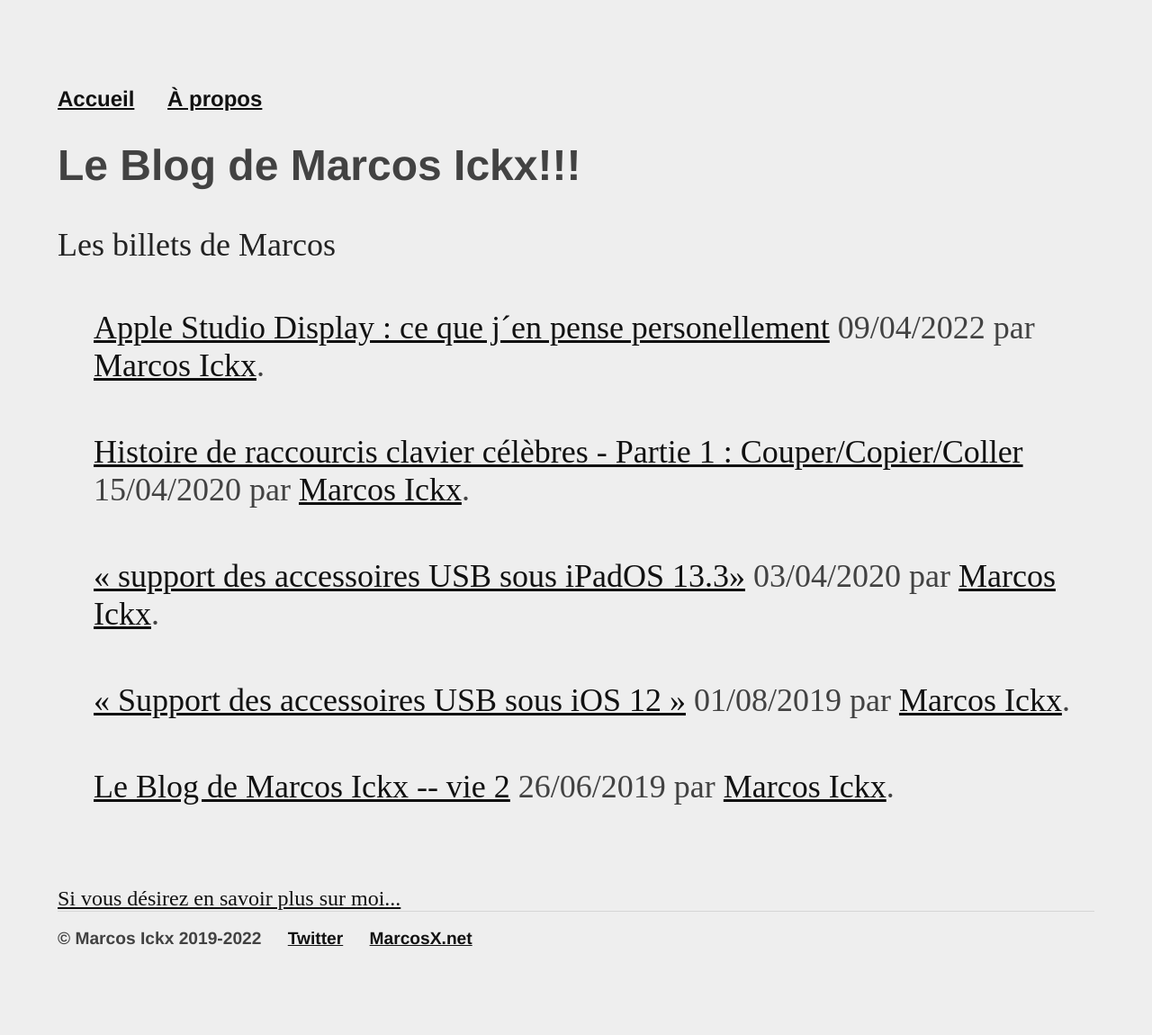
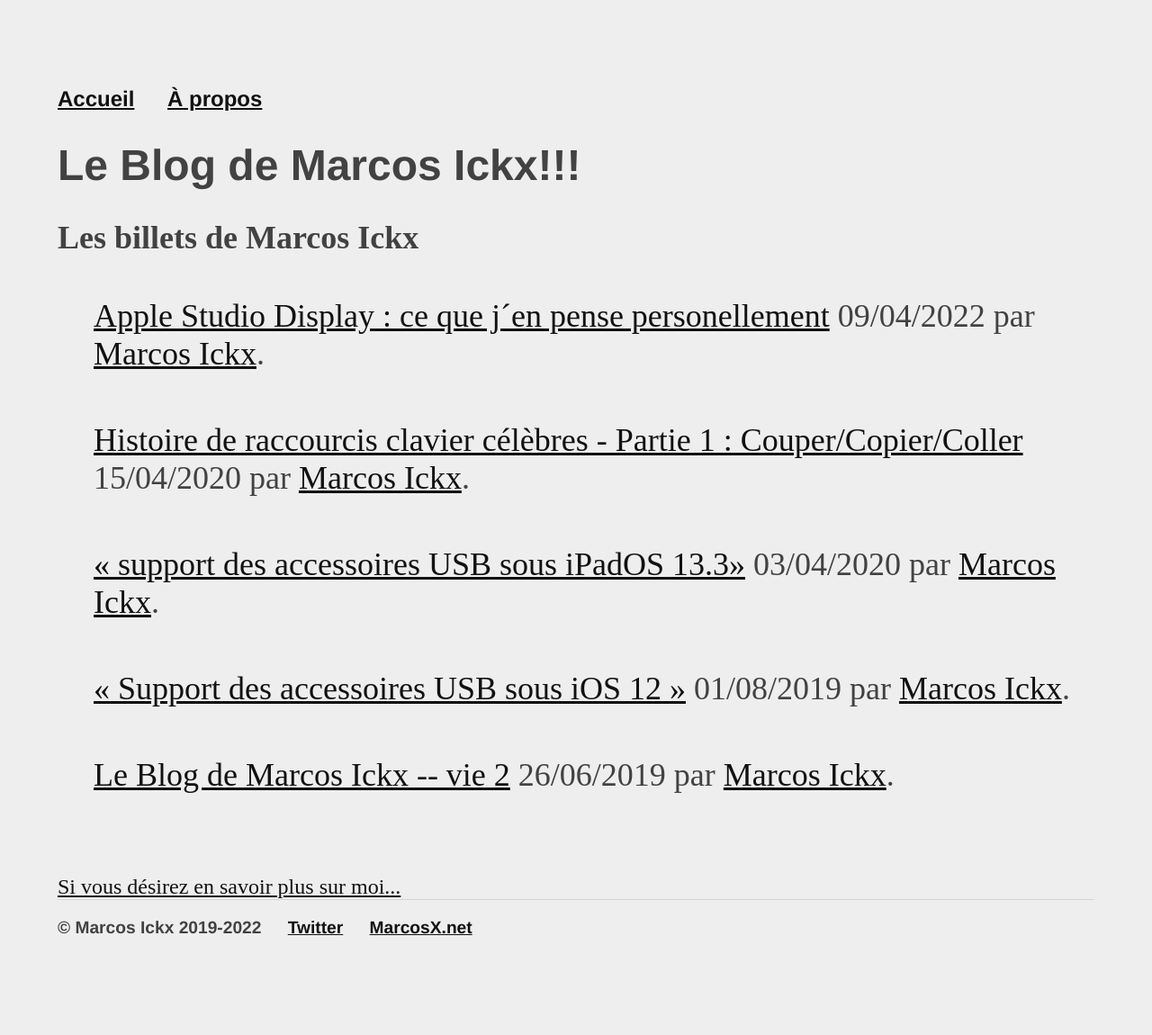
Before and after one commit to MarcosIckx/PreviewMarcosxNet, a Jekyll site: the page built from index.html, in a window 1280 px wide. Shown: the whole page at 90% size. Built offline with Jekyll 4.4.1, drawn with Linux system fonts in a browser that asks for light colours; the list of posts is cut into pages by our own code.

Commit message:
Update posts.html

```diff
--- a/_includes/posts.html
+++ b/_includes/posts.html
@@ -1,5 +1,5 @@
 <div class="posts">
-	<p>Les billets de Marcos</p>
+	<h2>Les billets de Marcos Ickx</h2>
   <ul class="posts">
 	  {% for post in paginator.posts %}
 	    <li>
```
